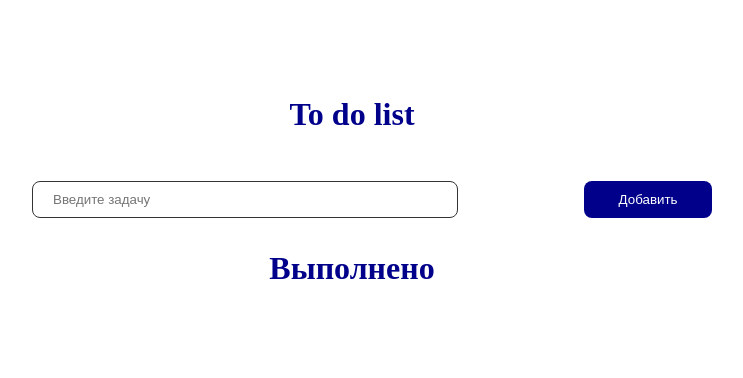
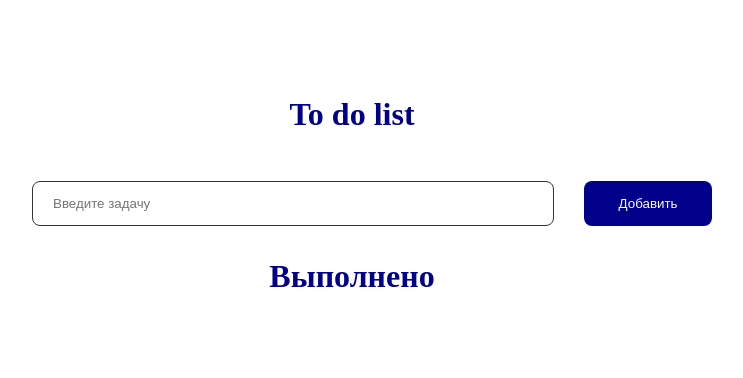
Before and after one commit to knatalya/toDo, a website built with webpack: page dist/index.html in a window 1280 px wide. Shown: the whole page, without its empty margins (288-1031 px from the left). Built offline with nearby package versions, Linux system fonts and the light colour scheme.

Commit message:
Починила перенос задачи

```diff
--- a/src/sass/style.scss
+++ b/src/sass/style.scss
@@ -29,8 +29,8 @@
 
     &__task {
         border: 1px solid #333;
-        padding: 10px 20px;
-        width: 60%;
+        padding: 14px 20px;
+        width: 75%;
     }
 
     &__button {
```
Also changed, not shown: dist/index.js.
